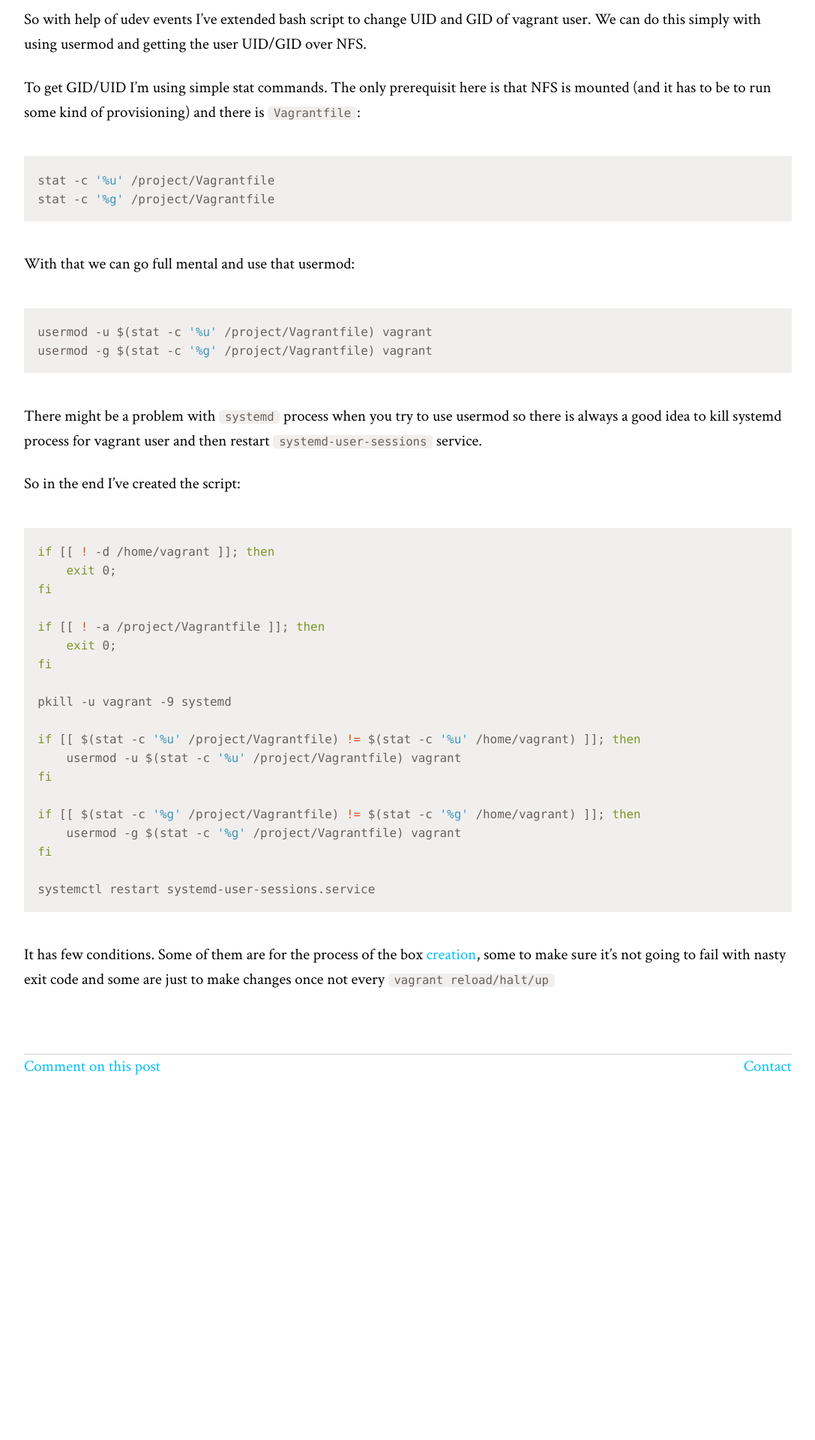
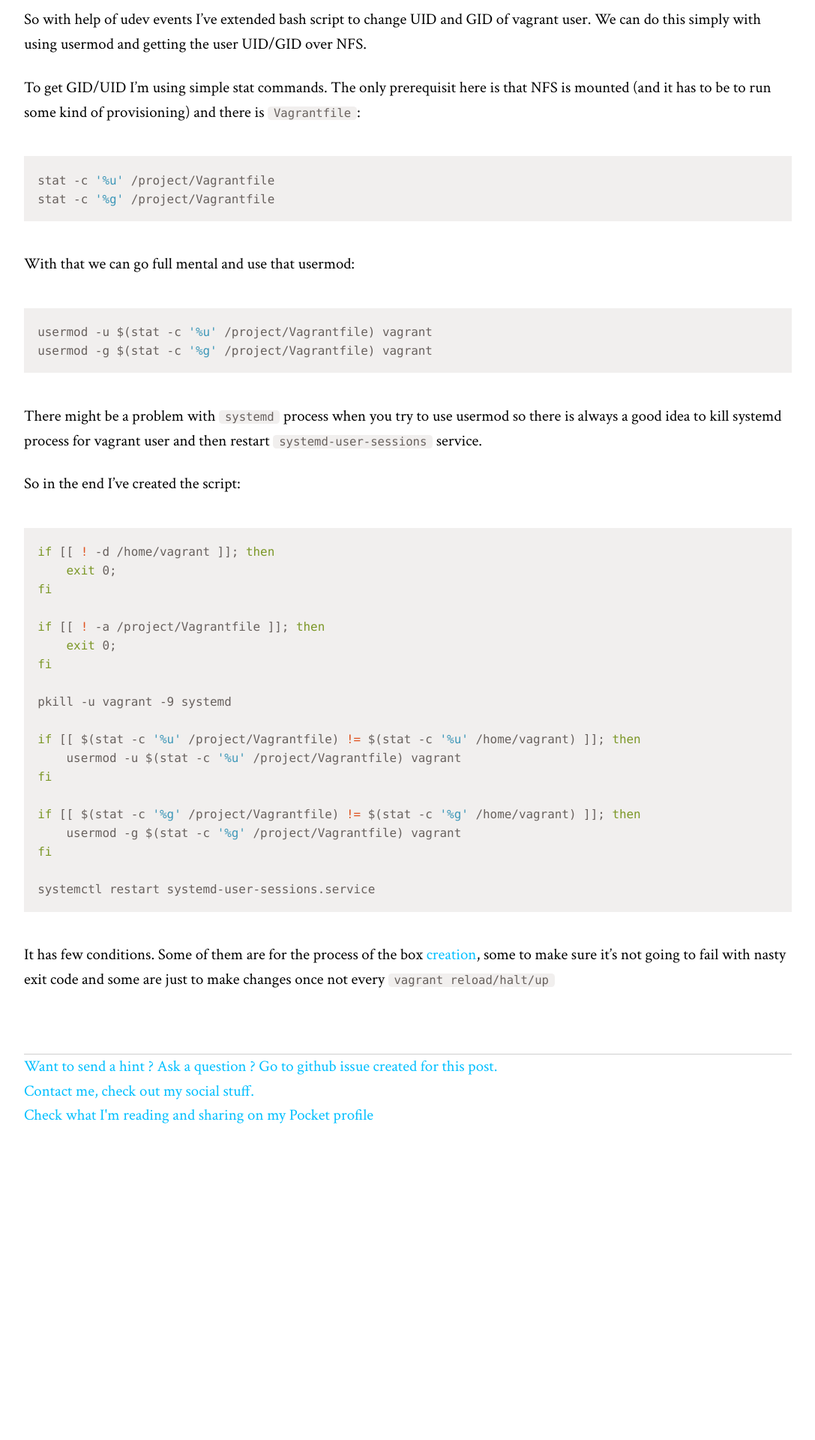
Before and after one commit to afterdesign/afterdesign.net, a Jekyll site: the page built from _posts/2016-01-10-vagrant-nfs-rights-problems-with-udev-events.md, in a window 1280 px wide. Shown: the part 977-2897 px from the top of the page at 75% size, without its empty margins (96-1183 px from the left). Built offline with Jekyll 4.4.1, drawn with Linux system fonts in a browser that asks for light colours; before the commit the page ends 2832 px from its top, so only the background shows below that.

```diff
--- a/_includes/footer.html
+++ b/_includes/footer.html
@@ -1,7 +1,8 @@
 <div>
     {% if page.issue_id %}
-        <a href="https://github.com/afterdesign/afterdesign.net/issues/{{ page.issue_id }}" target="_blank">Comment on this post</a>
+        <a href="https://github.com/afterdesign/afterdesign.net/issues/{{ page.issue_id }}" target="_blank">Want to send a hint ? Ask a question ? Go to github issue created for this post.</a>
     {% endif %}
-    <a href="http://malinowski.be" target="_blank">Contact</a>
+    <a href="http://malinowski.be" target="_blank">Contact me, check out my social stuff.</a>
+    <a href="http://getpocket.com/@afterdesign" target="_blank">Check what I'm reading and sharing on my Pocket profile</a>
     <!-- <a href="http://malinowski.be" target="_blank">Recommended books</a> -->
 </div>
--- a/_sass/_main.scss
+++ b/_sass/_main.scss
@@ -36,5 +36,5 @@ footer {
 
 footer > div {
     display: flex;
-    justify-content: space-between;
+    flex-direction: column;
 }
```
Also changed, not shown: _drafts/vnc-to-xvfb.md (added, +17 -0 lines), _posts/2016-02-07-recording-headless-selenium-tests-to-mp4.md (added, +49 -0 lines).
